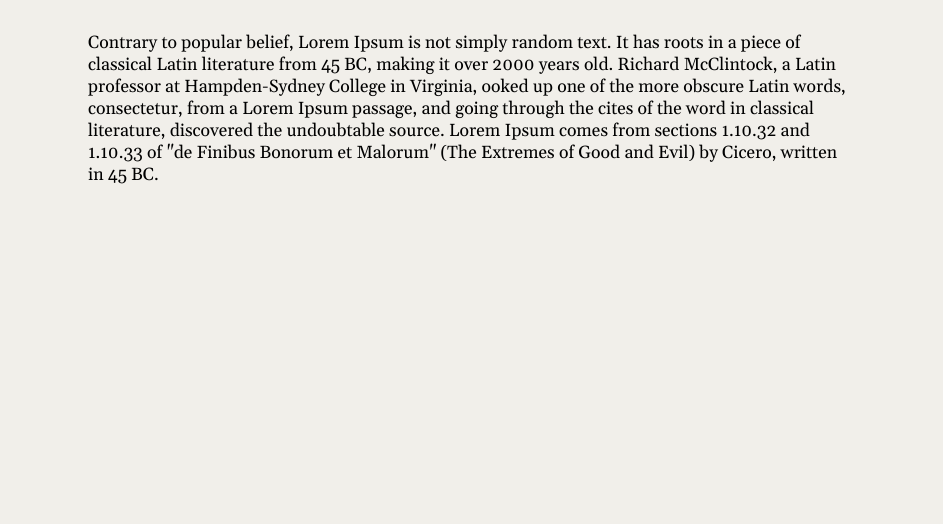
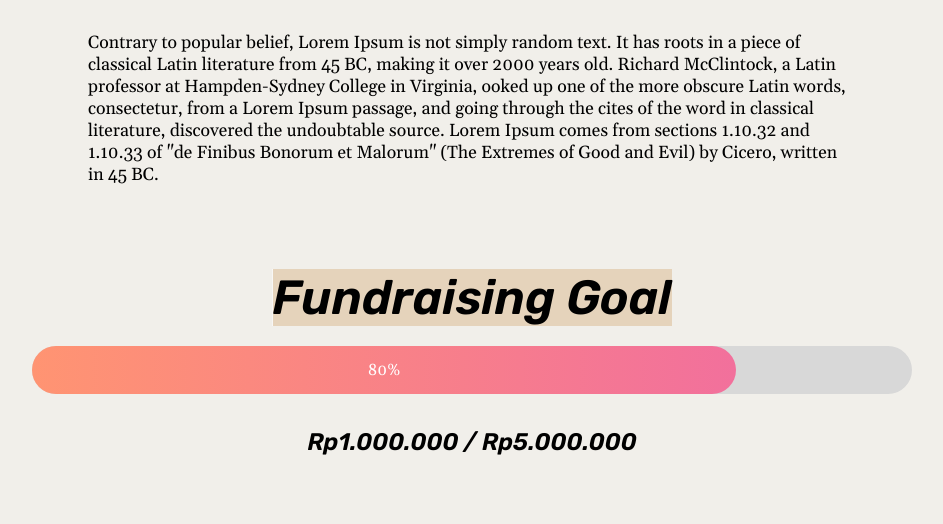
Before and after one commit to tensan8/Donate-For-Joy, a PHP site: page / in a window 1280 px wide. Shown: the part 2884-3408 px from the top of the page, without its empty margins (168-1111 px from the left). Run offline with PHP 8.4, Linux system fonts and the light colour scheme.

Commit message:
Progress bar styling done. Need to add the logic after the backend is ready

```diff
--- a/css/base.css
+++ b/css/base.css
@@ -45,6 +45,13 @@ p, a {
     color: #E5D3BB !important;
 }
 
+.italize-text-centered{
+    text-align: center;
+    font-style: italic;
+    margin-top: 5rem;
+    font-size: 3rem;
+    line-height: 4rem;
+}
 
 /******************
     NAVIGATION
@@ -90,3 +97,19 @@ p, a {
 .header-bar h1 a {
     font-size: 2rem;
 }
+
+
+/******************
+HIGHLIGHT ANIMATION
+******************/
+.animate-text{
+    background-size: 200% 100%;
+    background-image: linear-gradient(to right, #F8F7F5 50%, #E5D3BB 50%);
+    -webkit-transition: background-position 1s;
+    -moz-transition: background-position 1s;
+    transition: background-position 1s;
+}
+
+.animate-text-scrolled{
+    background-position: -100% 0;
+}
--- a/css/index.css
+++ b/css/index.css
@@ -154,13 +154,37 @@ iframe {
     margin: auto;
 }
 
+/* SECOND PART OF THIRD SECTION (PROGRESS BAR AND BUTTON) */
+.third-section h2 {
+    background-color: #F1EFEA;
+}
 
-/* DARI SINI TENSAN */
+.progress-bar{
+    background-color: #d8d8d8;
+	border-radius: 2rem;
+	margin: 0 auto;
+	height: 3rem;
+	width: 55rem;
+    margin-top: 1rem;
+}
 
-/* FOURTH SECTION */
+.filled-bar{
+    background: linear-gradient(to left, #f2709c, #ff9472);
+    border-radius: 2rem;
+    color: white;
+    display: flex;
+    align-items: center;
+    justify-content: center;
+    height: 100%;
+    width: 0;
+	opacity: 0;
+	transition: ease 1.5s;
+    transition-delay: 0.1s;
+    font-family: 'Gelasio', serif;
+}
 
-
-
-
-
-/* FIFTH SECTION */
+.third-section h3{
+    background-color: #F1EFEA;
+    font-size: 1.5rem;
+    margin-top: 1rem;
+}
--- a/index.php
+++ b/index.php
@@ -69,27 +69,33 @@
     </div>
 
 
-    <!-- THIRD SECTION OF THE HOME PAGE (VIDEO) -->
+    <!-- THIRD SECTION OF THE HOME PAGE (VIDEO) + PROGRESS BAR AND DONATE NOW BUTTON-->
 
     <div class="third-section">
-    <iframe width="1280" height="720" src="https://www.youtube.com/embed/sKtCP6htHqw" title="YouTube video player" frameborder="0" allow="accelerometer; autoplay; clipboard-write; encrypted-media; gyroscope; picture-in-picture" allowfullscreen></iframe>
+        <iframe width="1280" height="720" src="https://www.youtube.com/embed/sKtCP6htHqw" title="YouTube video player" frameborder="0" allow="accelerometer; autoplay; clipboard-write; encrypted-media; gyroscope; picture-in-picture" allowfullscreen></iframe>
         <p>Contrary to popular belief, Lorem Ipsum is not simply random text.
             It has roots in a piece of classical Latin literature from 45 BC, making it over 2000 years old.
             Richard McClintock, a Latin professor at Hampden-Sydney College in Virginia,
             ooked up one of the more obscure Latin words, consectetur, from a Lorem Ipsum passage,
             and going through the cites of the word in classical literature, discovered the undoubtable source. Lorem Ipsum comes from sections 1.10.32 and 1.10.33 of "de Finibus Bonorum et Malorum" (The Extremes of Good and Evil) by Cicero,
             written in 45 BC. </p>
+
+
+
+        <!--
+            *****************
+            Tensan works here
+            *****************
+        -->
+        <h2 class="italize-text-centered">
+            <span class="animate-text animate-text-scrolled">Fundraising Goal</span>
+        </h2>
+        <div class="progress-bar">
+            <div class="filled-bar" data-done="80">80%</div>
+        </div>
+        <h3 class="italize-text-centered">Rp1.000.000 / Rp5.000.000</h3>
     </div>
 
-    <!-- DARI SINI TENSAN -->
-
-    <div class="fourth-section">
-
-    </div>
-
-    <div class="fifth-section">
-
-    </div>
     <script src="script/index.js"></script>
 </body>
 </html>
--- a/script/index.js
+++ b/script/index.js
@@ -58,5 +58,23 @@ $(function() {
             $($(".second-dot")[secondSlideIndex - 1]).addClass("active");
         }
     }
+});
 
-});
+/*
+    Progress bar
+*/
+const progress = document.querySelector(".filled-bar");
+
+const observer = new IntersectionObserver(entries => {
+    entries.forEach(entry => {
+        if(entry.isIntersecting){
+            progress.style.width = progress.getAttribute('data-done') + '%';
+            progress.style.opacity = 1;
+        } else {
+            progress.style.width = 0;
+            progress.style.opacity = 0;
+        }
+    })
+})
+
+observer.observe(progress);
```
Also changed, not shown: css/about.css (+0 -20 lines).
